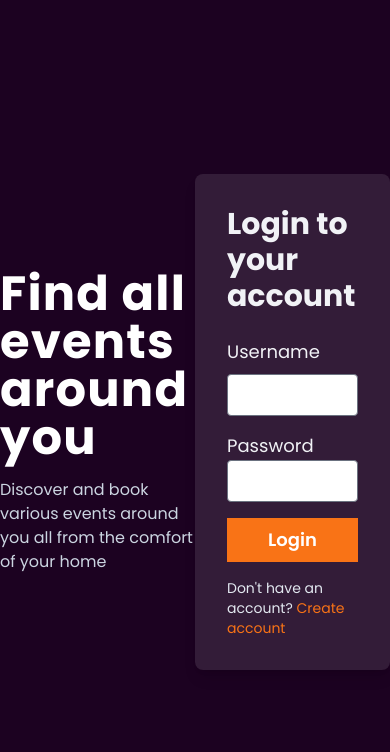
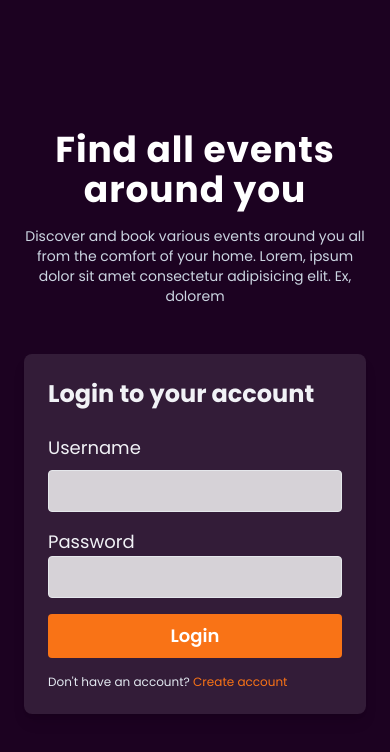
Before and after one commit to Mustycodes/con4erenced, a Next.js app: page /login in a window 390 px wide. Shown: the top 752 px of the page. Built offline with nearby package versions, Linux system fonts and the light colour scheme.

Commit message:
style login page to be responsive

```diff
--- a/app/(routes)/(auth)/_components/LoginForm.tsx
+++ b/app/(routes)/(auth)/_components/LoginForm.tsx
@@ -25,7 +25,7 @@ const LoginForm = () => {
         <input
           name='username'
           type='text'
-          className='border p-2 border-gray-500 w-full rounded'
+          className='bg-white bg-opacity-80 border p-2 w-full text-black rounded'
           onChange={handleChange}
         />
       </div>
@@ -36,14 +36,14 @@ const LoginForm = () => {
         <input
           name='password'
           type='text'
-          className='border p-2 border-gray-500 w-full rounded'
+          className='bg-white bg-opacity-80 border p-2 w-full text-black rounded'
           onChange={handleChange}
         />
       </div>
       <div>
         <button
           type='submit'
-          className='w-full bg-orange-500 hover:bg-orange-600 cursor-pointer p-2 text-white font-semibold text-lg'
+          className='w-full bg-orange-500 hover:bg-orange-600 cursor-pointer rounded p-2 text-white font-semibold text-lg'
         >
           Login
         </button>
--- a/app/(routes)/(auth)/login/page.tsx
+++ b/app/(routes)/(auth)/login/page.tsx
@@ -1,21 +1,31 @@
 import Link from "next/link";
 import LoginForm from "../_components/LoginForm";
+import Wrapper from "@/app/components/ui/Wrapper";
 
 const LoginPage = () => {
   return (
-    <div className='flex min-h-screen bg-[#1C0221] text-slate-200'>
-      <div className='flex-1 flex justify-center items-center'>
-        <div className="text-white w-full md:w-3/5 flex flex-col space-y-4">
-          <p className="text-5xl font-bold tracking-wide">Find all events <br /> around you</p>
-          <p className="text-slate-300 ">Discover and book various events around you all from the comfort of your home</p>
+    <div className='flex justify-center items-center min-h-screen overflow-auto lg:overflow-hidden bg-[#1C0221] text-slate-200'>
+      <Wrapper className="px-6 py-6 lg:p-0 flex flex-col lg:flex-row">
+        <div className='flex-1 flex justify-center items-center mb-12'>
+          <div className='text-white text-center lg:text-left w-full md:w-3/5 flex flex-col space-y-4'>
+            <p className='text-4xl lg:text-5xl font-bold tracking-wide'>
+              Find all events <br /> around you
+            </p>
+            <p className='text-sm lg:text-base text-slate-300 '>
+              Discover and book various events around you all from the comfort
+              of your home. Lorem, ipsum dolor sit amet consectetur adipisicing
+              elit. Ex, dolorem
+            </p>
           </div>
         </div>
         <div className='flex-1 flex justify-center items-center'>
-        <div className="bg-white bg-opacity-10 p-8 w-full md:w-3/5 rounded-lg shadow-lg">
-          <h2 className='font-bold text-3xl mb-6 text-[#F1F2F6]'>Login to your account</h2>
+          <div className='bg-white bg-opacity-10 p-6 md:p-8 w-full lg:min-w-[400px] max-w-[500px] lg:w-3/5 rounded-lg shadow-lg'>
+            <h2 className='font-bold text-2xl lg:text-3xl mb-6 text-[#F1F2F6]'>
+              Login to your account
+            </h2>
             <LoginForm />
             <div className='mt-4'>
-            <p className="text-sm">
+              <p className='text-xs lg:text-sm'>
                 Don't have an account?{" "}
                 <Link href='/sign-up' className='text-orange-500'>
                   Create account
@@ -24,6 +34,7 @@ const LoginPage = () => {
             </div>
           </div>
         </div>
+      </Wrapper>
     </div>
   );
 };
--- /dev/null
+++ b/app/components/ui/Wrapper.tsx
@@ -0,0 +1,13 @@
+interface WrapperProps {
+  className?: string;
+  children: React.ReactNode;
+}
+const Wrapper = ({ children, className }: WrapperProps) => {
+  return (
+    <div className={`w-full max-w-screen-xl ${className}`}>
+      {children}
+    </div>
+  );
+};
+
+export default Wrapper;
```
Also changed, not shown: event-app-things-learnt.txt (added), userstories event app.txt (added). Lines whose indentation alone changed are shown as unchanged.
